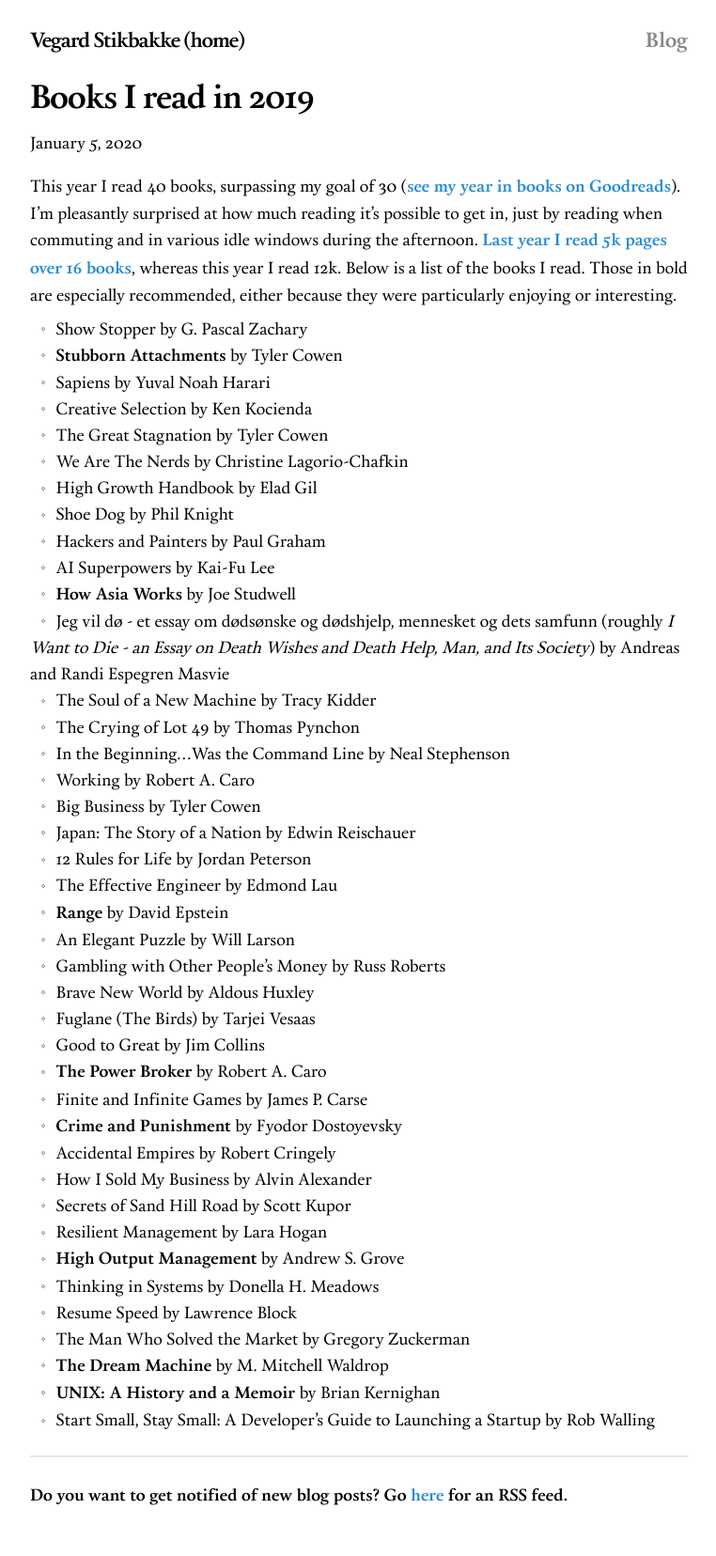
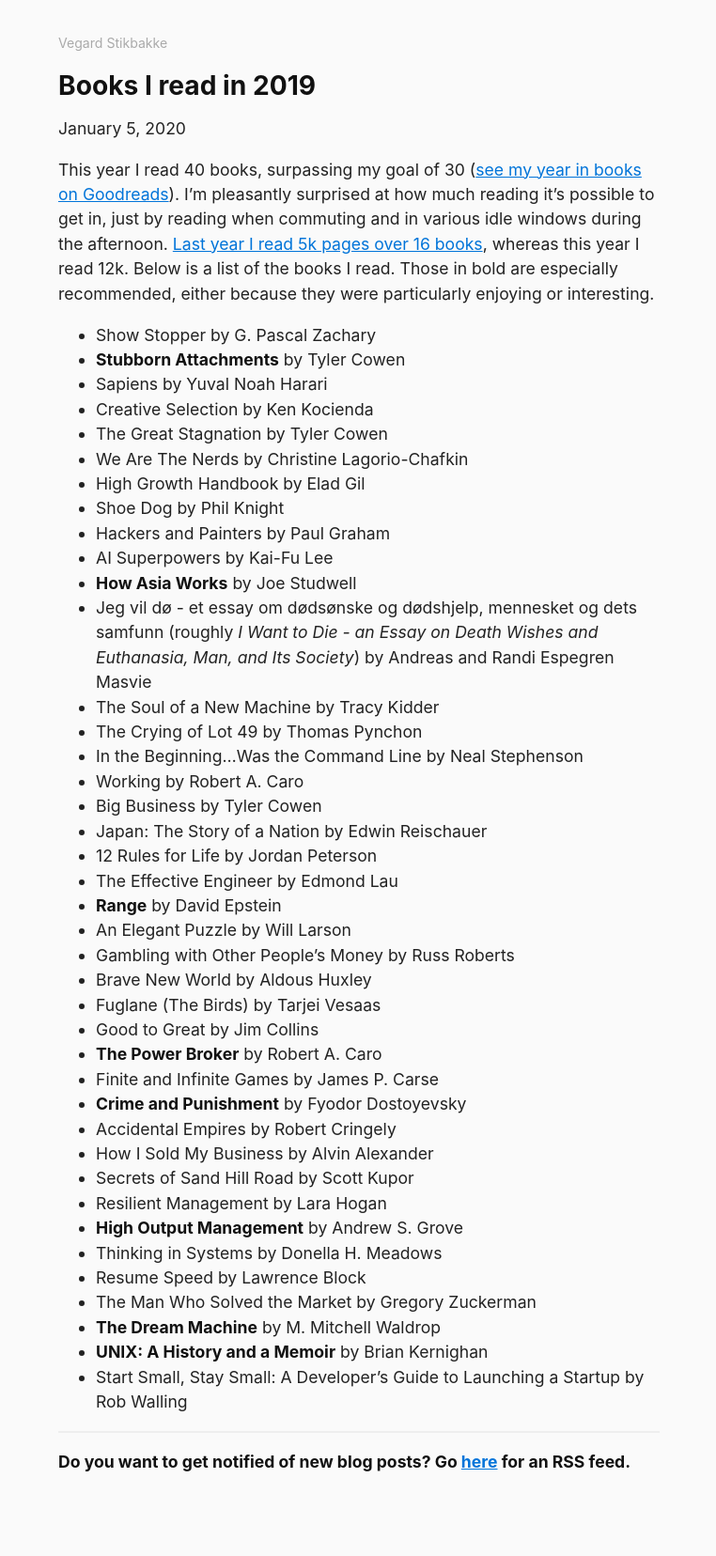
Before and after one commit to vegarsti/vegarsti.github.io, a Jekyll site: the page built from _posts/2020-01-05-books-2019.md, in a window 1280 px wide. Shown: the whole page at 94% size, without its empty margins (258-1020 px from the left). Built offline with Jekyll 4.4.1, drawn with Linux system fonts in a browser that asks for light colours; nearby versions of some CDN libraries; after the commit the page ends 1619 px from its top, so only the background shows below that.

Commit message:
Use danromero.org style

```diff
--- a/_includes/head.html
+++ b/_includes/head.html
@@ -8,7 +8,7 @@
   <link rel="stylesheet" href="/css/fonts.css">
   <!-- End stylesheets -->
   <title>{{ page.title }}</title>
-  <link rel="alternate" type="application/rss+xml" title="{{ site.title }}" href="{{ "/feed.xml" | prepend: site.baseurl | prepend: site.url }}">
+  <link rel="alternate" type="application/rss+xml" title="{{ site.title }}" href="{{ '/feed.xml' | prepend: site.baseurl | prepend: site.url }}">
   <link rel="icon" type="image/png" href="/assets/img/favicon.ico" />
   <script type="text/x-mathjax-config"> MathJax.Hub.Config({ TeX: { equationNumbers: { autoNumber: "all" } } }); </script>
   <link rel="stylesheet" href="https://use.fontawesome.com/releases/v5.8.2/css/all.css" integrity="sha384-oS3vJWv+0UjzBfQzYUhtDYW+Pj2yciDJxpsK1OYPAYjqT085Qq/1cq5FLXAZQ7Ay" crossorigin="anonymous">
--- a/_includes/page_head.html
+++ b/_includes/page_head.html
@@ -1,21 +1,7 @@
 <header class="site-header">
 
   <div class="wrapper">
-
-    <a class="site-title" style="color: black;" href="{{ "/" | relative_url }}">Vegard Stikbakke (home)</a>
-
-    <nav class="site-nav">
-
-      {% for link in site.navigation %}
-        {% if link.url contains "http" %}
-          {% assign url = link.url %}
-        {% else %}
-          {% assign url = link.url | relative_url %}
-        {% endif %}
-        <a class="page-link" href="{{ url }}">{{ link.title }}</a>
-      {% endfor %}
-    </nav>
-
+    <a class="muted small" href="{{ "/" | relative_url }}">Vegard Stikbakke</a>
   </div>
 
 </header>
--- a/_posts/2020-01-05-books-2019.md
+++ b/_posts/2020-01-05-books-2019.md
@@ -20,7 +20,7 @@ Those in bold are especially recommended, either because they were particularly
 - Hackers and Painters by Paul Graham
 - AI Superpowers by Kai-Fu Lee
 - **How Asia Works** by Joe Studwell
-- Jeg vil dø - et essay om dødsønske og dødshjelp, mennesket og dets samfunn (roughly *I Want to Die - an Essay on Death Wishes and Death Help, Man, and Its Society*) by Andreas and Randi Espegren Masvie
+- Jeg vil dø - et essay om dødsønske og dødshjelp, mennesket og dets samfunn (roughly *I Want to Die - an Essay on Death Wishes and Euthanasia, Man, and Its Society*) by Andreas and Randi Espegren Masvie
 - The Soul of a New Machine by Tracy Kidder
 - The Crying of Lot 49 by Thomas Pynchon
 - In the Beginning...Was the Command Line by Neal Stephenson
--- /dev/null
+++ b/css/style.css
@@ -0,0 +1,39 @@
+body {
+  font-family: -apple-system, BlinkMacSystemFont, "Segoe UI", Helvetica, Arial, sans-serif;
+  line-height: 1.5em;
+  font-size: 1.1em;
+  color: #222;
+  max-width: 40rem;
+  padding: 2rem;
+  margin: auto;
+  background: #fafafa; }
+
+img {
+  max-width: 100%; }
+
+a {
+  color: #0074D9; }
+
+h1, h2, strong {
+  color: #111; }
+
+h1 {
+  font-size: 1.6em; }
+
+h2 {
+  font-size: 1.2em; }
+
+h3 {
+  font-size: 1.1em; }
+
+.muted {
+  color: #aaa;
+  text-decoration: none; }
+
+.small {
+  font-size: .8em; }
+
+hr {
+  border: 0px;
+  border: 1px solid #eee;
+}
--- a/css/style.scss
+++ /dev/null
@@ -1,229 +0,0 @@
----
----
-
-/* Top variables */
-
-$color: black;
-$background-color: white;
-$brand-color: #268bd2;
-$gray-color: #868686;
-
-/* Main styling */
-
-body {
-  font-size: 110%;
-  font-family: 'Calendas Plus';
-  line-height: 1.6;
-  letter-spacing: 0.1px;
-}
-
-.main {
-  max-width: 700px;
-  margin: 50px auto 50px;
-}
-
-/* Header styling */
-
-h1, h2, h3, h4, h5, h6 {
-  text-align: left;
-  font-family: 'Calendas Plus';
-}
-
-h1 {
-  font-weight: 800;
-  letter-spacing: -1px;
-}
-
-/* Image styling */
-
-img {
-  display: block;
-  max-width: 100%;
-  height: auto;
-  margin: auto;
-}
-
-/* Code styling */
-
-code, pre {
-  font-family: 'Source Code Pro Light', monospace;
-  background-color: $background-color;
-}
-
-code {
-  font-size: 100%;
-}
-
-pre {
-  padding-left: 1em;
-  font-size: 75%;
-}
-
-/* Hyperlink styling */
-
-a:link {
-  color: $brand-color;
-  text-decoration: none;
-  font-weight: bold;
-  code {
-    font-weight: normal;
-  }
-}
-
-a:visited {
-  color: #268bd2;
-}
-
-a:hover {
-  text-decoration: underline;
-}
-
-hr {
-  margin: 25px auto 25px;
-  background-color: #e5e5e5;
-  color: #e5e5e5;
-  height: 1px;
-  border: none;
-  border-bottom: 1px solid #e5e5e5;
-}
-
-/* Tables */
-table {
-  margin-bottom: 1.75rem;
-  border-collapse: collapse; /* removes space between entries */
-  font-family: Palatino;
-}
-
-td, th {
-  padding: .25rem .75rem;
-  border: 1px solid #e5e5e5;
-}
-
-/* Table header color */
-th {
-  background-color: #f9f9f9;
-}
-
-.post-meta {
-  margin-top: -1rem;
-}
-
-ul {
-  list-style-type: none;
-  position: relative;
-  display: block;
-  margin: 0;
-  padding: 0rem;
-  margin-top: -10px;
-}
-
-li {
-  list-style: inherit;
-  text-indent: 0.75rem;
-}
-
-li:before {
-  content: "◦ ";
-  font-size: 70%;
-  margin-right: 0.5rem;
-  vertical-align: 9%;
-}
-
-.site-header {
-  margin-top: -30px;
-  min-height: 30px;
-  position: relative;
-  font-size: 125%;
-  line-height: 2;
-}
-
-.site-title {
-  float: left;
-  letter-spacing: -1px;
-  font-family: 'Calendas Plus';
-  font-weight: bold;
-
-  a, a:link, a:active, a:visited, a:hover {
-    color: black;
-  }
-}
-
-.site-nav {
-  float: right;
-  .page-link {
-    color: $gray-color;
-
-    /* Gaps between nav items, but not on the last one */
-    &:not(:last-child) {
-      margin-right: 20px;
-    }
-  }
-}
-
-#links {
-
-  ul {
-    margin-left: 14px;
-  }
-
-  li:before {
-    content: "";
-    margin-right: 0px;
-  }
-
-  i {
-    padding-top: 6px;
-    position: absolute;
-  }
-
-  a:hover {
-    text-decoration: underline;
-  }
-}
-
-#blog-links {
-  /* margin-left: 28px; */
-  margin-top: -10px;
-
-  ul {
-    margin-top: 25px;
-    margin-left: 30px;
-  }
-
-  h3 {
-    margin-left: -10px;
-    margin-bottom: 0px;
-  }
-
-  li:before {
-    content: "";
-    margin-right: 0px;
-  }
-
-  i {
-    padding-top: 6px;
-    position: absolute;
-  }
-}
-
-.blog-link {
-  &:not(:first-child) {
-    margin-top: 10px;
-  }
-}
-
-i {
-  margin-left: -40px;
-}
-
-.space {
-  display: inline block;
-  width: 200px;
-}
-
-blockquote {
-  padding-left: 1px;
-  p {
-    color: $gray-color;
-  }
-}
--- a/css/syntax.scss
+++ b/css/syntax.scss
@@ -3,9 +3,9 @@
 
 .highlight {
 
-    background: white;
+    background: #fafafa;
 
-    .hll { background-color: white; }
+    .hll { background-color: #fafafa; }
 
     .c     { color: #998; } // Comment
     .err   { color: #a61717; background-color: #e3d2d2 } // Error
```
Also changed, not shown: index.md (+12 -24 lines).
